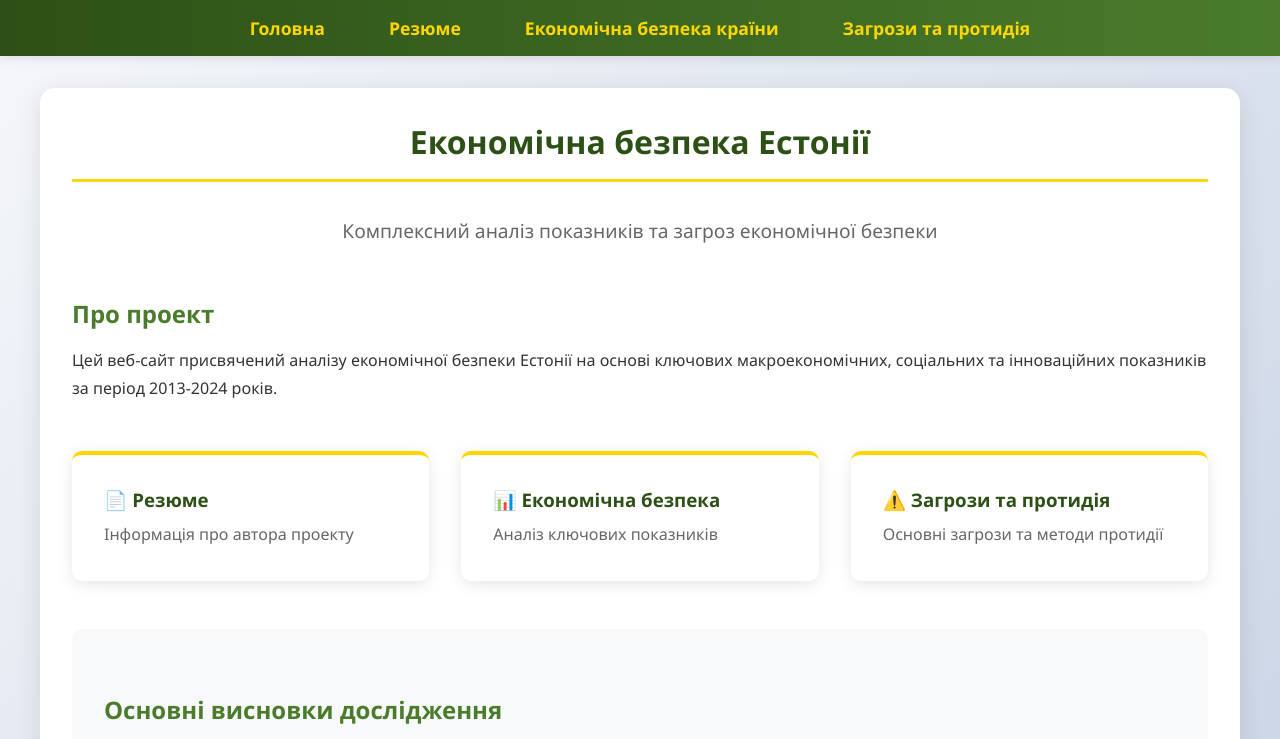
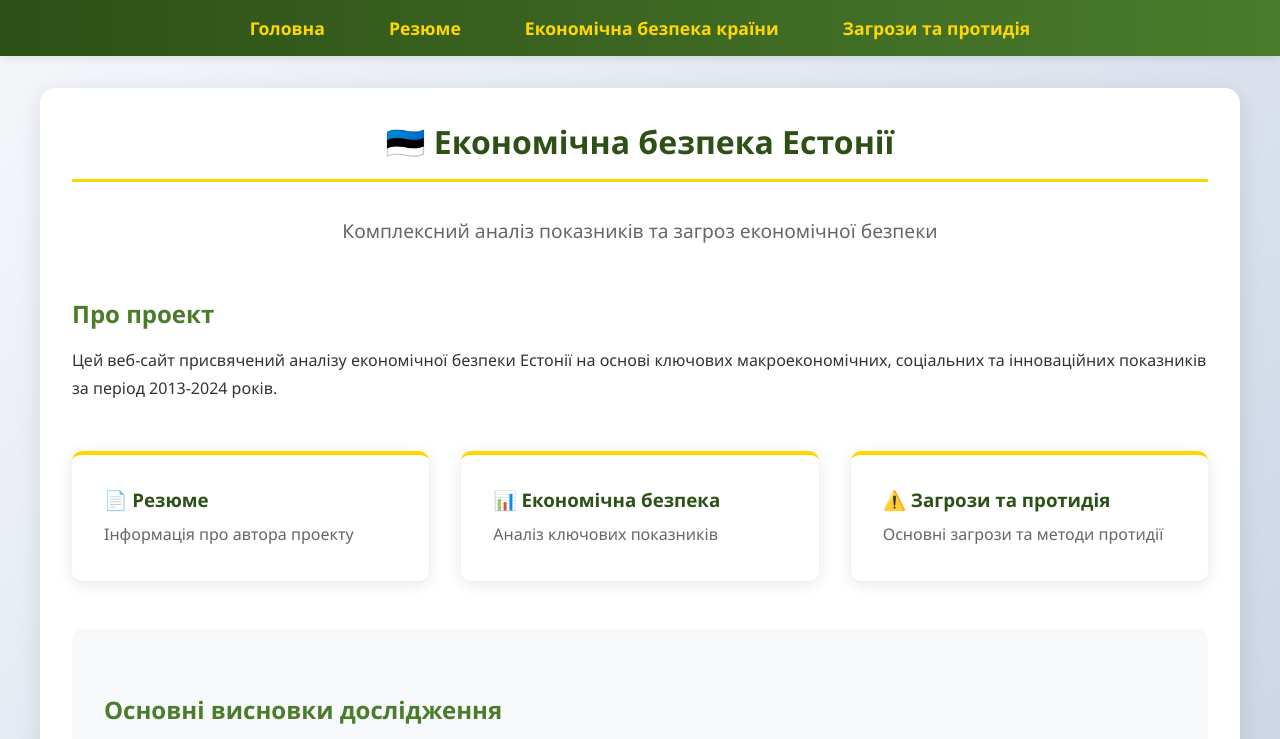
Before and after one commit to annapavlenko2150-eng/WebSitee, a plain HTML site: page index.html in a window 1280 px wide. Shown: the top 739 px of the page. Drawn offline with Linux system fonts and the light colour scheme.

Commit message:
Update index.html

```diff
--- a/index.html
+++ b/index.html
@@ -18,7 +18,7 @@
 
     <div class="container">
         <div class="hero-section">
-            <h1>Економічна безпека Естонії</h1>
+            <h1> &#127466;&#127466 Економічна безпека Естонії</h1>
             <p class="hero-subtitle">Комплексний аналіз показників та загроз економічної безпеки</p>
 
             <div class="welcome-content">
```
